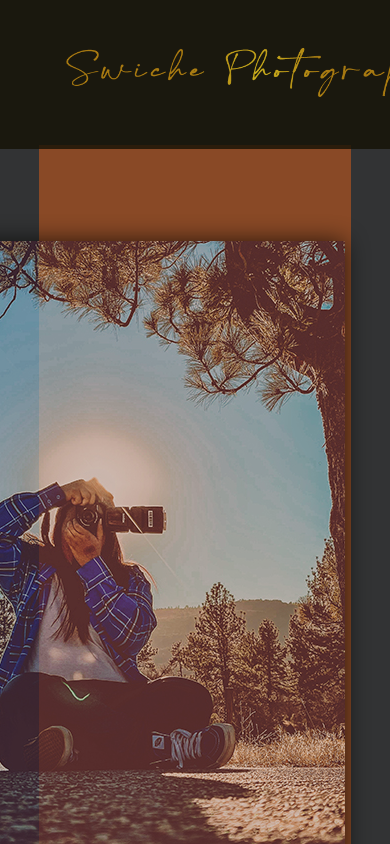
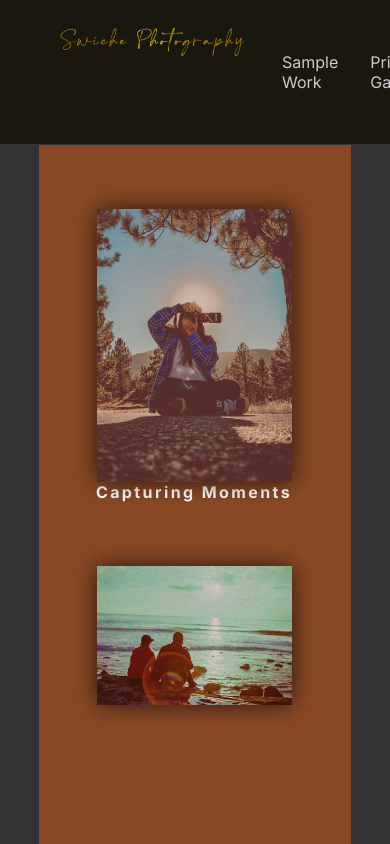
Before and after one commit to ch3rr17/test-nextjs, a Next.js app: page / in a window 390 px wide. Shown: the top 844 px of the page. Built offline with nearby package versions, Linux system fonts and the light colour scheme.

Commit message:
modifies initial mobile styling

```diff
--- a/src/app/globals.css
+++ b/src/app/globals.css
@@ -90,7 +90,7 @@ html,
 body {
   max-width: 100vw;
   min-height: 100vh;
-  overflow-x: hidden;
+  /* overflow-x: hidden; */
 }
 
 body {
--- a/src/app/layout.tsx
+++ b/src/app/layout.tsx
@@ -29,12 +29,14 @@ export default function RootLayout({
             <div className={styles.container}>
                 <div className={styles["logo-container"]}>
                     <Link href="/">
+                    <div className={styles.logo}>
                       <Image
                           src={logo}
                           alt="logo"
                           height={145}
                           sizes="(max-width: 100%)"
                       />
+                    </div>
                     </Link>
                     <Link href="/photogallery">Sample Work</Link>
                     <a href="https://www.swichepix.com/" target={'_blank'}>Print Gallery</a>
--- a/src/app/page.module.css
+++ b/src/app/page.module.css
@@ -256,6 +256,19 @@
     padding: 4rem;
   }
 
+  .logo > img {
+    width: 50vw;
+    height: 10vh;
+  }
+  .pic-col > img {
+    margin: 0 auto;
+    width: 50vw;
+    height: auto;
+  }
+  .intro-title {
+    font-size: 1rem;
+  }
+
   .grid {
     grid-template-columns: 1fr;
     margin-bottom: 120px;
```
Lines whose indentation alone changed are shown as unchanged.
